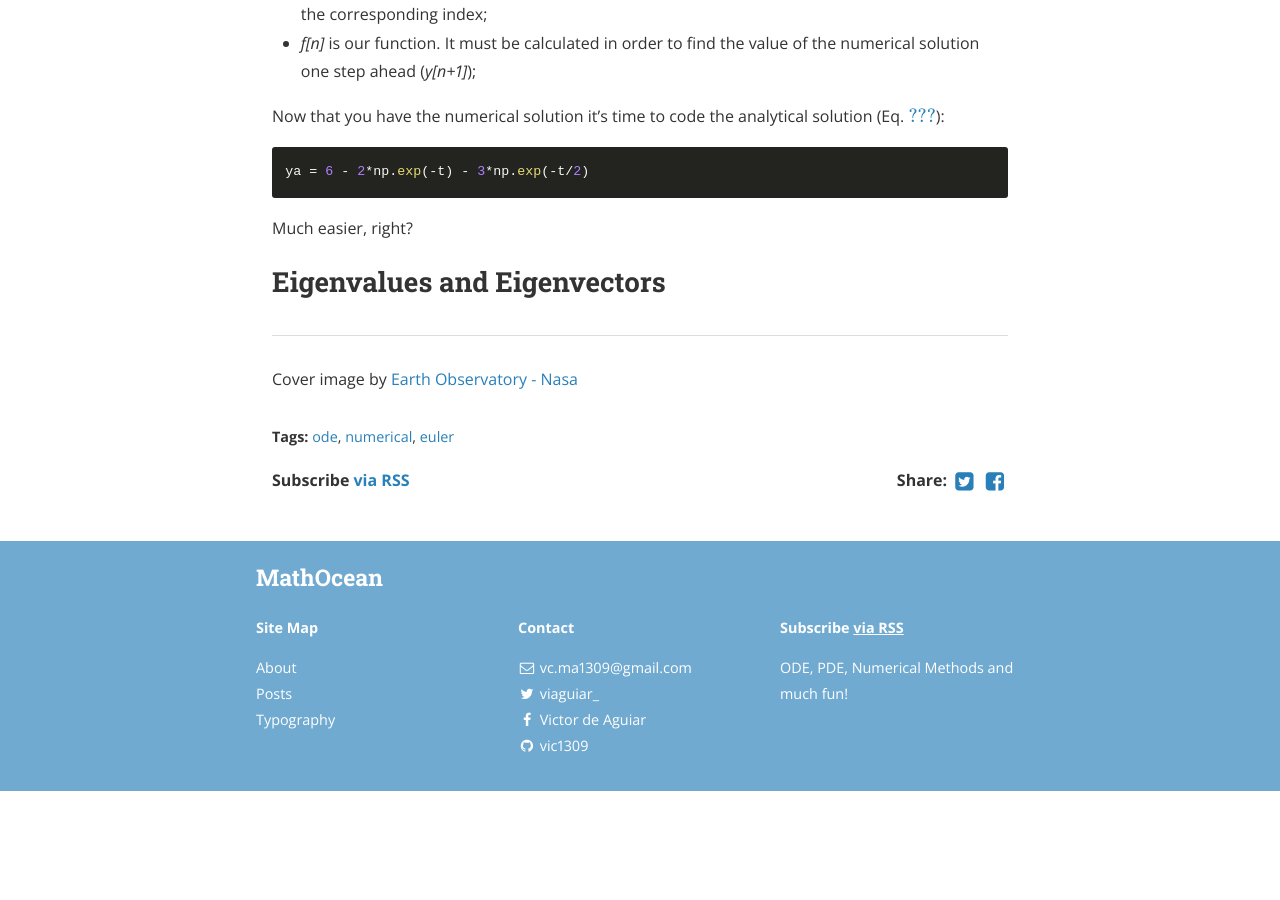
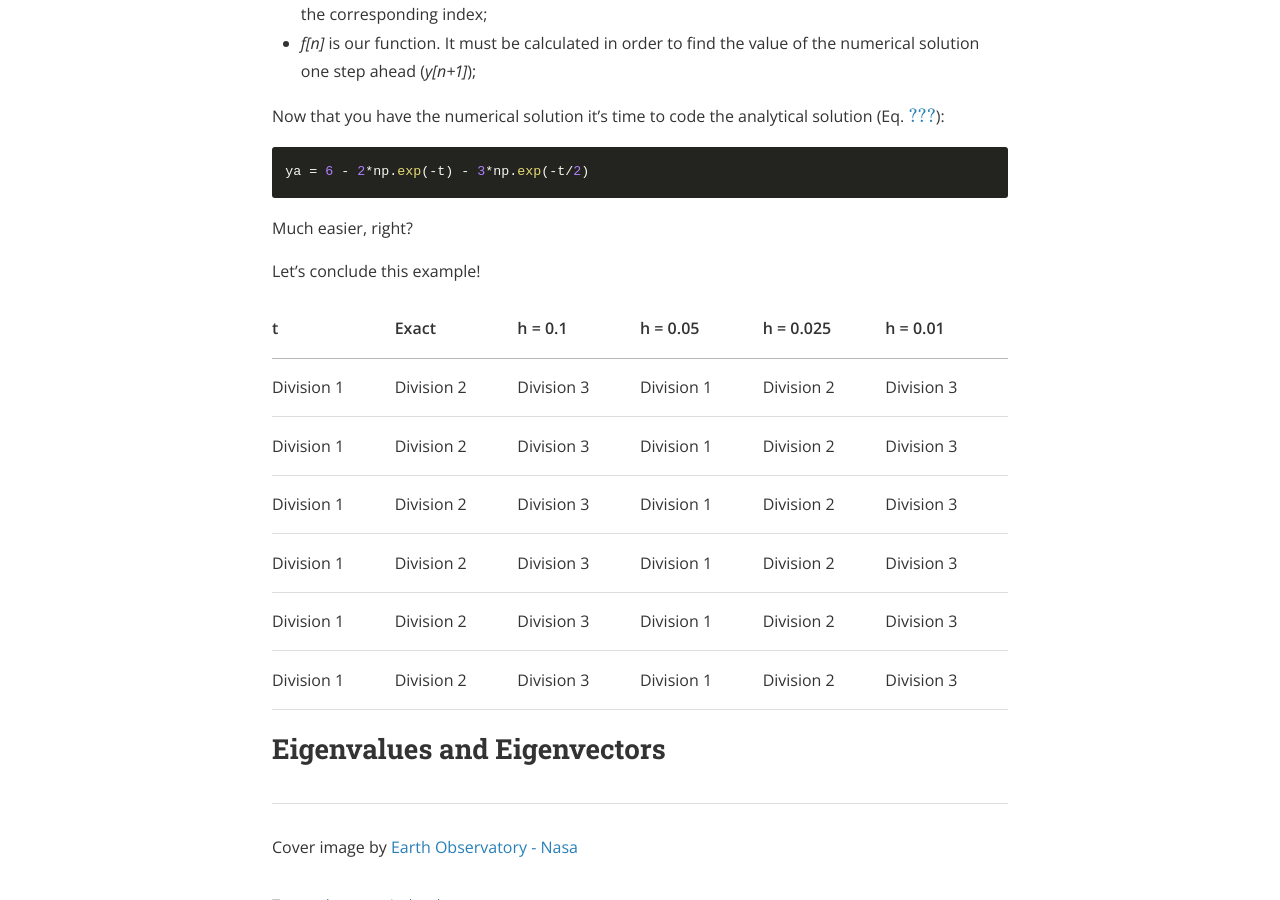
Before and after one commit to vic1309/lerofly, a Jekyll site: the page built from _posts/2019-06-12-euler.markdown, in a window 1280 px wide and 900 px high, scrolled down 4261 px. Built offline with Jekyll 4.4.1, drawn with Linux system fonts in a browser that asks for light colours; nearby versions of some CDN libraries; formulas are drawn with MathJax 3; a script that is not in the unit is left out; before the commit the page ends 5052 px from its top, so only the background shows below that.

Commit message:
Update 2019-06-12-euler.markdown

````diff
--- a/_posts/2019-06-12-euler.markdown
+++ b/_posts/2019-06-12-euler.markdown
@@ -144,6 +144,32 @@ ya = 6 - 2*np.exp(-t) - 3*np.exp(-t/2)
 ```
 Much easier, right?
 
+Let's conclude this example!
+
+<table cellspacing="0" cellpadding="0">
+  <tr>
+    <th> t </th><th> Exact </th><th> h = 0.1 </th><th> h = 0.05 </th><th> h = 0.025 </th><th> h = 0.01 </th>
+  </tr>
+  <tr>
+    <td>Division 1</td><td>Division 2</td><td>Division 3</td><td>Division 1</td><td>Division 2</td><td>Division 3</td>
+  </tr>
+  <tr class="even">
+    <td>Division 1</td><td>Division 2</td><td>Division 3</td><td>Division 1</td><td>Division 2</td><td>Division 3</td>
+  </tr>
+  <tr>
+    <td>Division 1</td><td>Division 2</td><td>Division 3</td><td>Division 1</td><td>Division 2</td><td>Division 3</td>
+  </tr>
+  <tr>
+    <td>Division 1</td><td>Division 2</td><td>Division 3</td><td>Division 1</td><td>Division 2</td><td>Division 3</td>
+  </tr>
+  <tr>
+    <td>Division 1</td><td>Division 2</td><td>Division 3</td><td>Division 1</td><td>Division 2</td><td>Division 3</td>
+  </tr>
+  <tr>
+    <td>Division 1</td><td>Division 2</td><td>Division 3</td><td>Division 1</td><td>Division 2</td><td>Division 3</td>
+  </tr>
+</table>
+
 ## Eigenvalues and Eigenvectors
 
 
````
